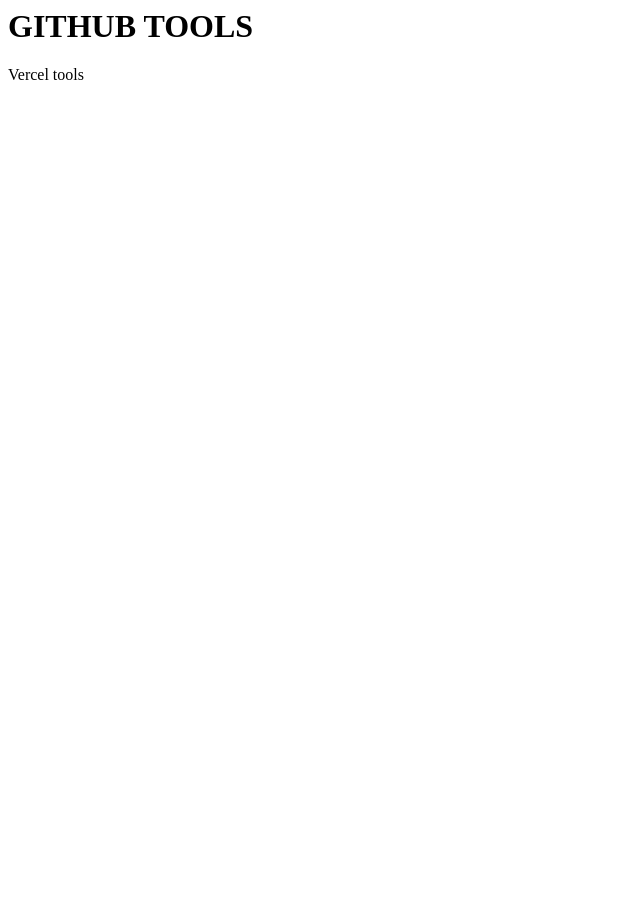
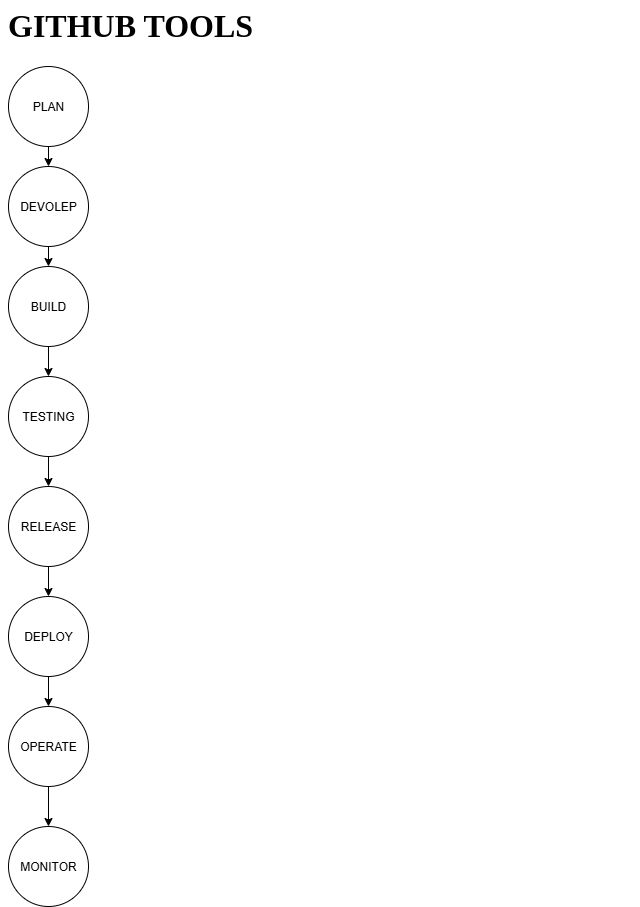
Before and after one commit to Ambika-tech/vercel, a plain HTML site: page index.html in a window 1280 px wide. Shown: the top 907 px of the page, without its empty margins (0-640 px from the left). Before the commit the page ends 800 px from the top, so only its background shows below. Drawn offline with Linux system fonts and the light colour scheme.

Commit message:
Update index.html

```diff
--- a/index.html
+++ b/index.html
@@ -4,6 +4,7 @@
 Vercel </title>
 <body>
 <h1> GITHUB TOOLS</h1>
+  <img src="DevOps.png">
 <p> Vercel tools</p>
 </body>
 </html>
```
